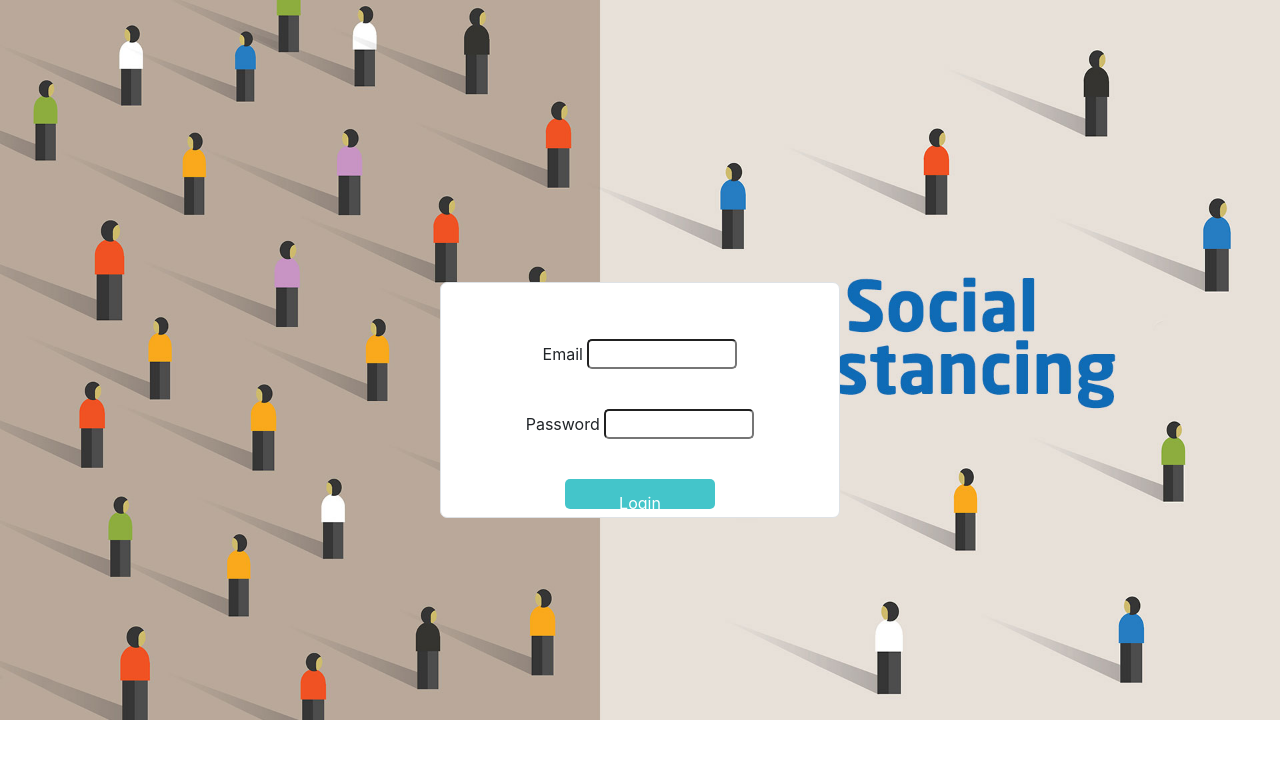
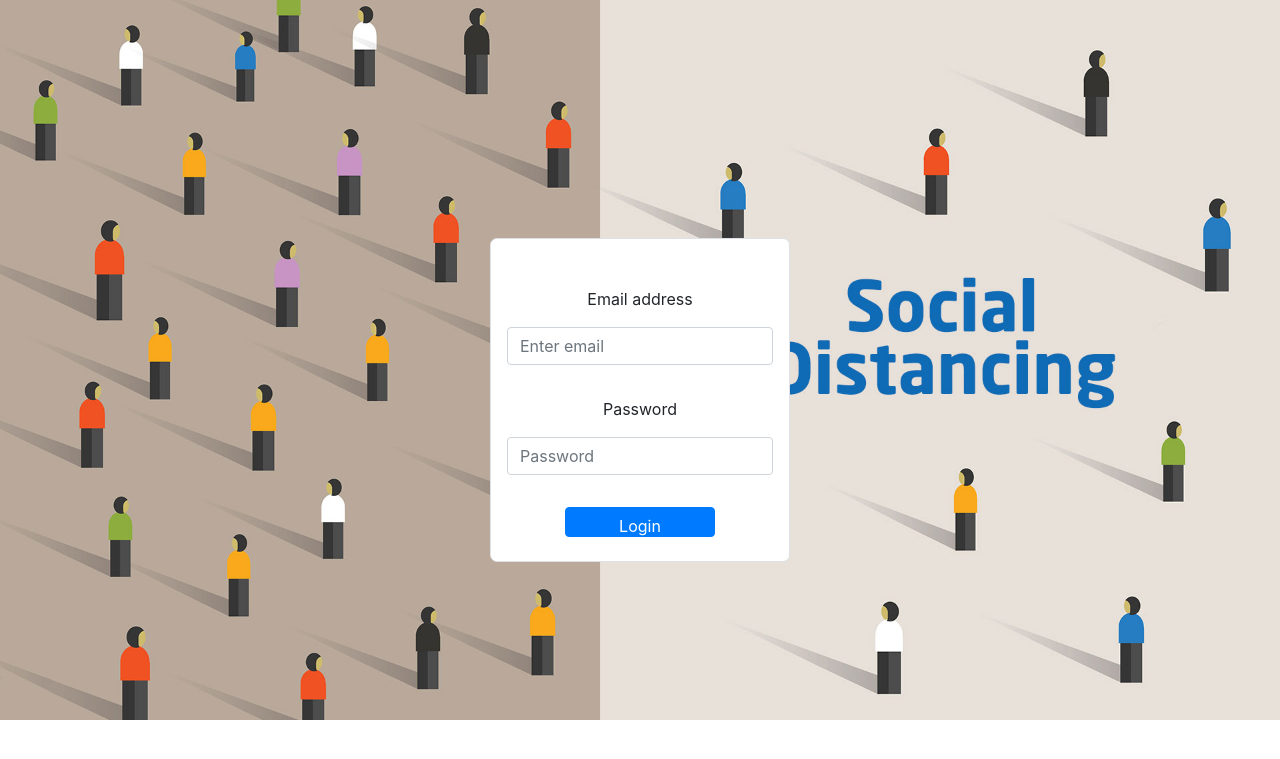
Before and after one commit to sreeragties/Monitor, a Django app: page / in a window 1280 px wide. Shown: the top 759 px of the page. Run offline with Django 3.2, Linux system fonts and the light colour scheme; some libraries are stand-ins or nearby versions.

Commit message:
Update index.html

```diff
--- a/Client/users/templates/index.html
+++ b/Client/users/templates/index.html
@@ -19,21 +19,23 @@
         {% block content %}
 
          <div id="bod" class="d-flex align-items-center min-vh-100">
-            <div class="container bg-white border pl-4 pr-4 pt-4"  align="center" style="border-radius:7px; width:400px;">
+            <div class="container bg-white border pl-3 pr-3 pt-4"  align="center" style="border-radius:7px; width:300px;">
 
             <form action="{%url 'login' %}" method="post">
                 {% csrf_token %}
                 <br>
                 <!-- Enter Your Email: -->
-                <label for="Email">Email</label>
-                <input type="email"id="Email" name="email">
-                <br><br>
+
+                <label for="Email">Email address</label>
+                <input type="email" class="form-control" id="Email" aria-describedby="emailHelp" placeholder="Enter email" name="email">
+
                 <!-- Enter Your Password: -->
+                <br>
                 <label for="Password">Password</label>
-                <input type="password" id="Password" name="pass">
-                <br><br>
-                <input type="submit" value="Login">
-
+                <input type="password" class="form-control" id="Password" placeholder="Password" name="pass">
+                <br>
+                <button class="btn btn-primary"  type="submit">Login</button>
+                <br> <br>
                 {% if messages %}
                     {% for message in messages %}
                         <div class="alert alert-danger" role="alert">
```
